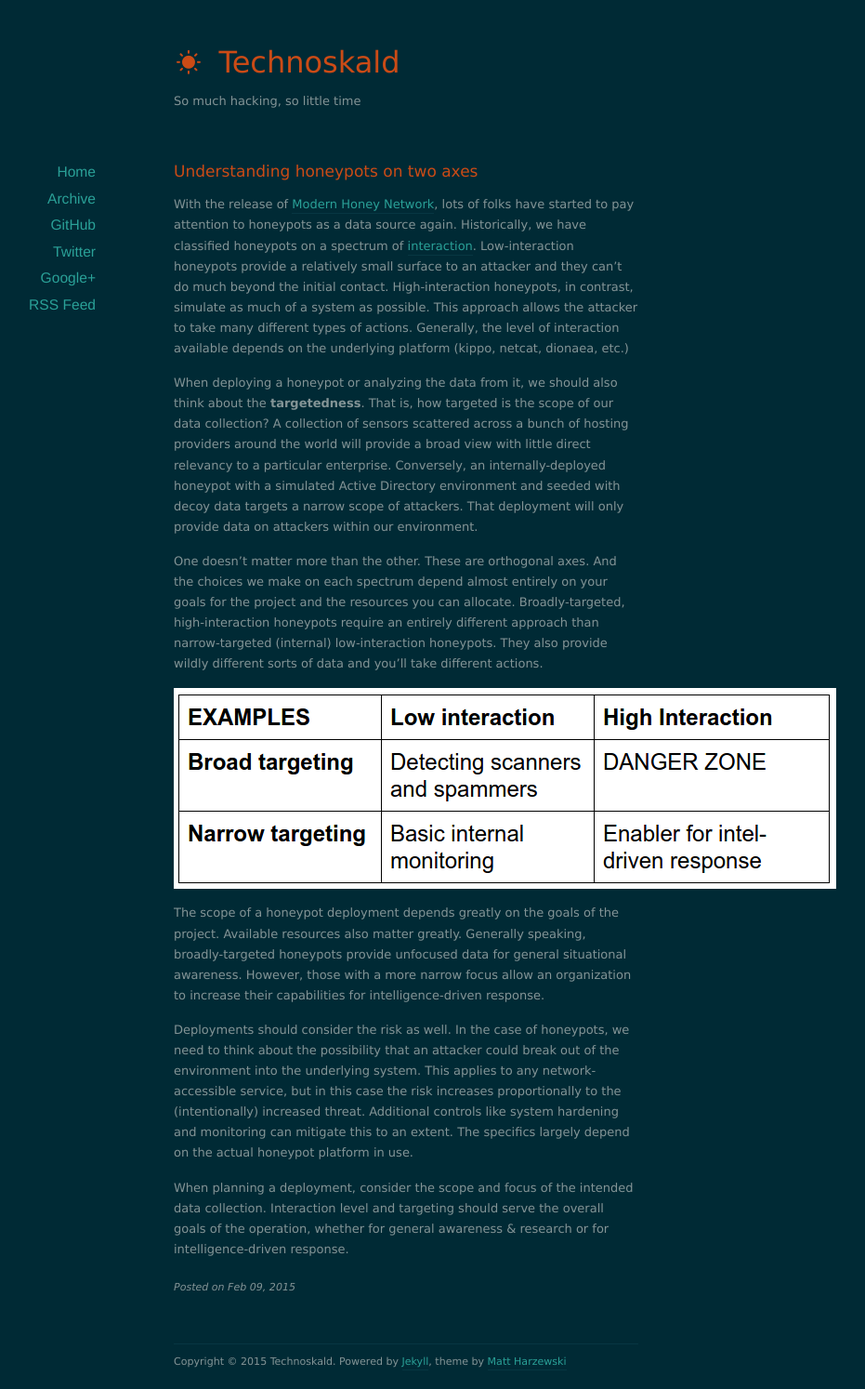
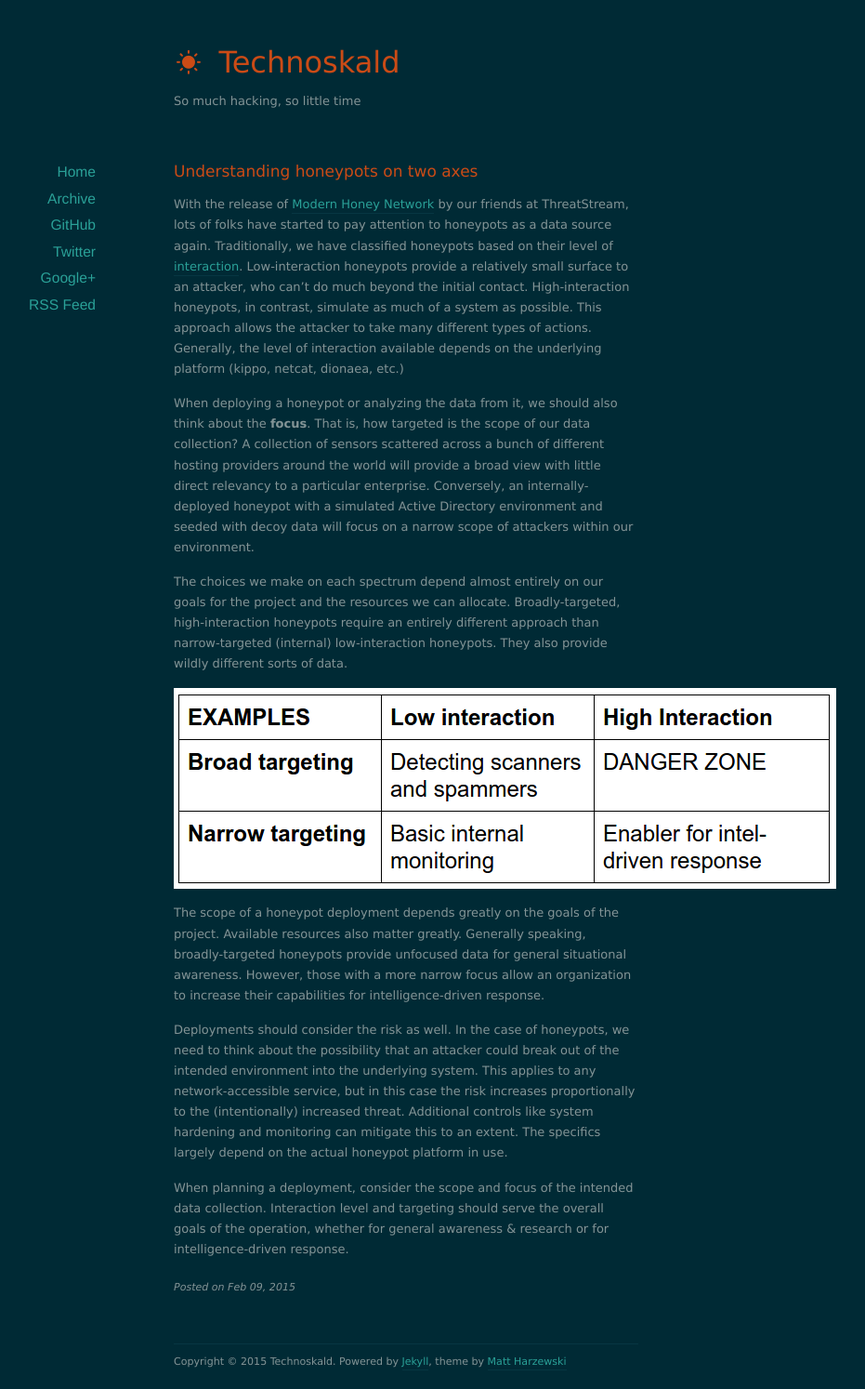
Before and after one commit to krmaxwell/krmaxwell.github.io, a Jekyll site: the page built from _posts/2015-02-09-understanding-honeypots-two-axes.md, in a window 1280 px wide. Shown: the whole page at 93% size, without its empty margins (203-1134 px from the left). Built offline with Jekyll 4.4.1, drawn with Linux system fonts in a browser that asks for light colours; nearby versions of some CDN libraries.

Commit message:
Editing pass

```diff
--- a/_posts/2015-02-09-understanding-honeypots-two-axes.md
+++ b/_posts/2015-02-09-understanding-honeypots-two-axes.md
@@ -4,16 +4,16 @@
 categories: Security
 ---
 
-With the release of [Modern Honey Network](https://github.com/threatstream/mhn), lots of folks have started to pay attention to honeypots as a data source again. Historically, we have classified honeypots on a spectrum of [interaction](http://www.honeyd.org/background.php). Low-interaction honeypots provide a relatively small surface to an attacker and they can't do much beyond the initial contact. High-interaction honeypots, in contrast, simulate as much of a system as possible. This approach allows the attacker to take many different types of actions. Generally, the level of interaction available depends on the underlying platform (kippo, netcat, dionaea, etc.)
+With the release of [Modern Honey Network](https://github.com/threatstream/mhn) by our friends at ThreatStream, lots of folks have started to pay attention to honeypots as a data source again. Traditionally, we have classified honeypots based on their level of [interaction](http://www.honeyd.org/background.php). Low-interaction honeypots provide a relatively small surface to an attacker, who can't do much beyond the initial contact. High-interaction honeypots, in contrast, simulate as much of a system as possible. This approach allows the attacker to take many different types of actions. Generally, the level of interaction available depends on the underlying platform (kippo, netcat, dionaea, etc.)
 
-When deploying a honeypot or analyzing the data from it, we should also think about the **targetedness**. That is, how targeted is the scope of our data collection? A collection of sensors scattered across a bunch of hosting providers around the world will provide a broad view with little direct relevancy to a particular enterprise.  Conversely, an internally-deployed honeypot with a simulated Active Directory environment and seeded with decoy data targets a narrow scope of attackers. That deployment will only provide data on attackers within our environment.
+When deploying a honeypot or analyzing the data from it, we should also think about the **focus**. That is, how targeted is the scope of our data collection? A collection of sensors scattered across a bunch of different hosting providers around the world will provide a broad view with little direct relevancy to a particular enterprise.  Conversely, an internally-deployed honeypot with a simulated Active Directory environment and seeded with decoy data will focus on a narrow scope of attackers within our environment.
 
-One doesn't matter more than the other. These are orthogonal axes. And the choices we make on each spectrum depend almost entirely on your goals for the project and the resources you can allocate. Broadly-targeted, high-interaction honeypots require an entirely different approach than narrow-targeted (internal) low-interaction honeypots. They also provide wildly different sorts of data and you'll take different actions.
+The choices we make on each spectrum depend almost entirely on our goals for the project and the resources we can allocate. Broadly-targeted, high-interaction honeypots require an entirely different approach than narrow-targeted (internal) low-interaction honeypots. They also provide wildly different sorts of data.
 
 ![Analytic quadrant](/assets/images/honeypot-table.png)
 
 The scope of a honeypot deployment depends greatly on the goals of the project. Available resources also matter greatly. Generally speaking, broadly-targeted honeypots provide unfocused data for general situational awareness. However, those with a more narrow focus allow an organization to increase their capabilities for intelligence-driven response.
 
-Deployments should consider the risk as well. In the case of honeypots, we need to think about the possibility that an attacker could break out of the environment into the underlying system. This applies to any network-accessible service, but in this case the risk increases proportionally to the (intentionally) increased threat. Additional controls like system hardening and monitoring can mitigate this to an extent. The specifics largely depend on the actual honeypot platform in use.
+Deployments should consider the risk as well. In the case of honeypots, we need to think about the possibility that an attacker could break out of the intended environment into the underlying system. This applies to any network-accessible service, but in this case the risk increases proportionally to the (intentionally) increased threat. Additional controls like system hardening and monitoring can mitigate this to an extent. The specifics largely depend on the actual honeypot platform in use.
 
 When planning a deployment, consider the scope and focus of the intended data collection. Interaction level and targeting should serve the overall goals of the operation, whether for general awareness & research or for intelligence-driven response.
```
